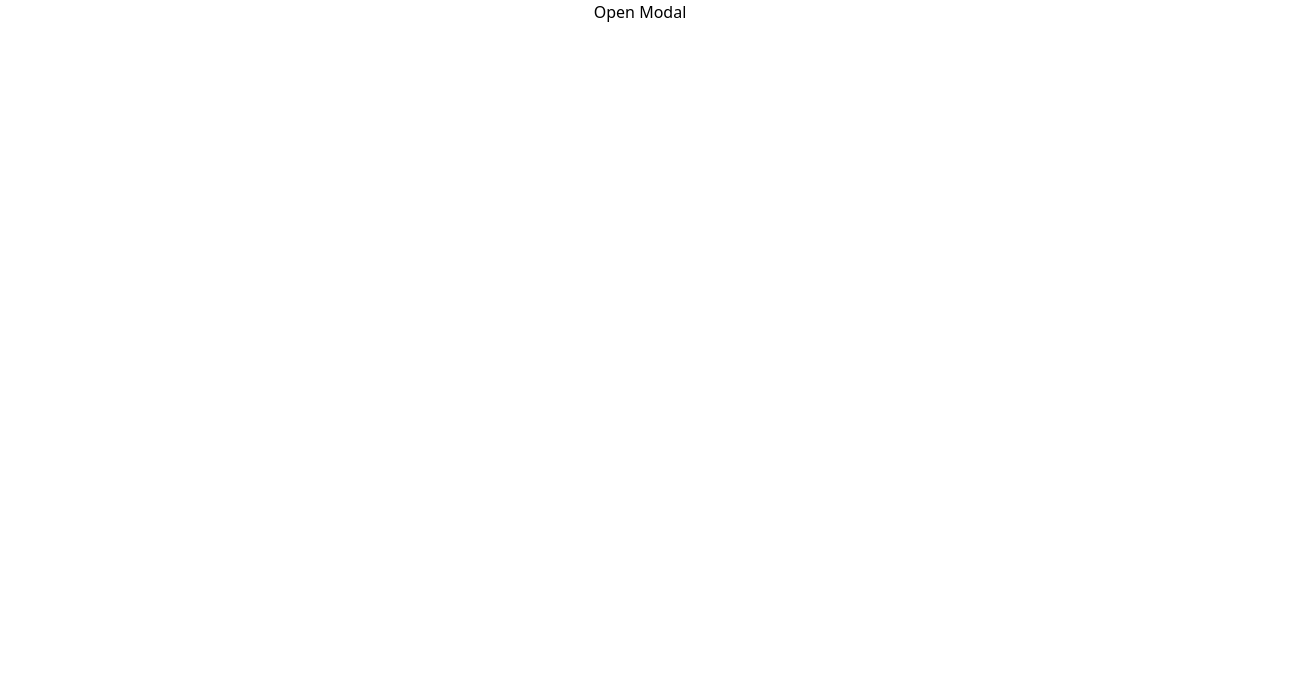
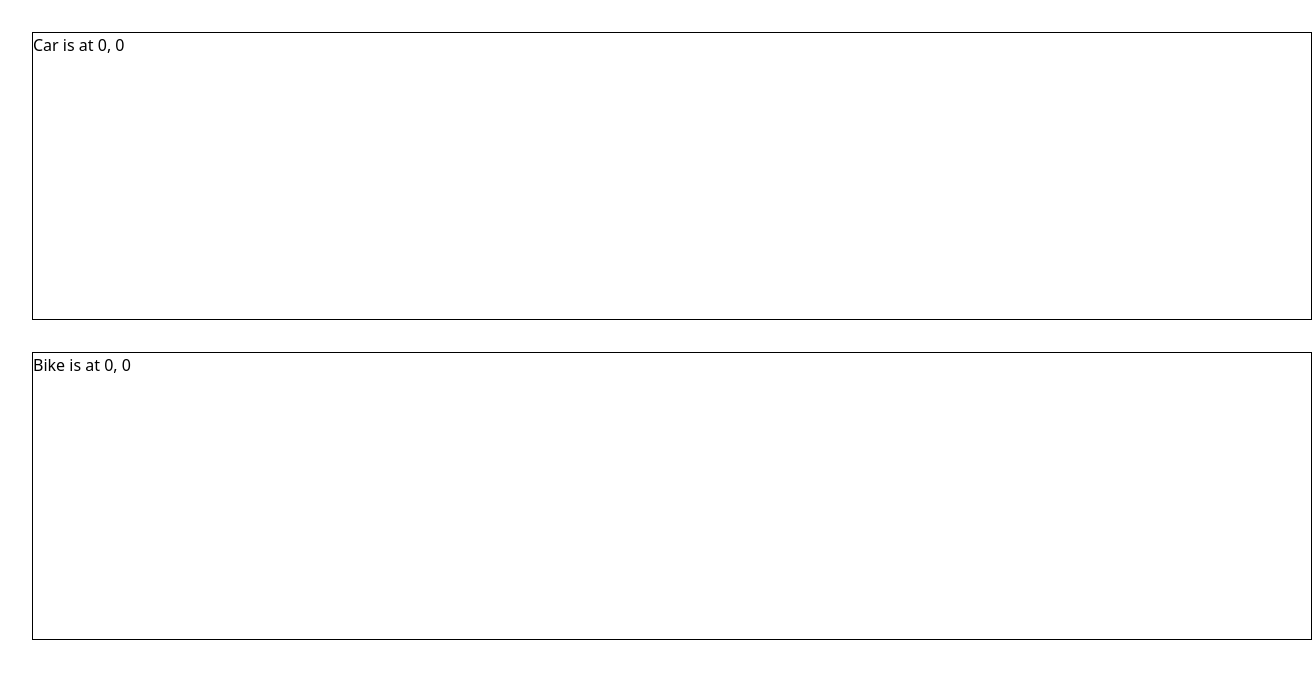
Before and after one commit to amankumar89/React.js, a React (Vite) app: page / in a window 1280 px wide. Shown: the top 678 px of the page, 1312 px wide, since content can reach past the window. Built offline with nearby package versions, Linux system fonts and the light colour scheme.

Commit message:
Refactor App component to use RenderPropsPattern and create CompoundApp for Compound Components pattern implementation

```diff
--- a/src/App.tsx
+++ b/src/App.tsx
@@ -1,35 +1,11 @@
-import { useState } from "react";
-import Modal from "./design-patterns/03-compound-components-pattern/with-pattern/modal/Modal";
-import './design-patterns/03-compound-components-pattern/compound-components-pattern.css'
-// import Modal from "./design-patterns/03-compound-components-pattern/messy/Modal";
-import AccordionDemo from "./design-patterns/03-compound-components-pattern/with-pattern/accordian/AccordianDemo";
+import RenderPropsPattern from "./design-patterns/04-render-props-pattern/RenderPropsPattern"
 
-function App() {
-    const [isOpen, setIsOpen] = useState(false);
-    return (
-        <div className="flex flex-col items-center">
-            <button onClick={() => setIsOpen(true)}>Open Modal</button>
-
-            <Modal isOpen={isOpen} onClose={() => setIsOpen(false)}>
-                <Modal.Header>
-                    <h2>Welcome!</h2>
-                </Modal.Header>
-                <Modal.Body>
-                    <p>
-                        This is a modal built with the Compound Component
-                        pattern.
-                    </p>
-                    <AccordionDemo />
-                </Modal.Body>
-                <Modal.Footer>
-                    <button onClick={() => setIsOpen(false)}>Close</button>
-                    <button onClick={() => alert("Action performed!")}>
-                        Do Action
-                    </button>
-                </Modal.Footer>
-            </Modal>
-        </div>
-    );
+const App = () => {
+  return (
+    <div>
+      <RenderPropsPattern />
+    </div>
+  )
 }
 
-export default App;
+export default App
--- /dev/null
+++ b/src/design-patterns/03-compound-components-pattern/CompoundApp.tsx
@@ -0,0 +1,35 @@
+import { useState } from "react";
+import Modal from "./design-patterns/03-compound-components-pattern/with-pattern/modal/Modal";
+import './design-patterns/03-compound-components-pattern/compound-components-pattern.css'
+// import Modal from "./design-patterns/03-compound-components-pattern/messy/Modal";
+import AccordionDemo from "./design-patterns/03-compound-components-pattern/with-pattern/accordian/AccordianDemo";
+
+function App() {
+    const [isOpen, setIsOpen] = useState(false);
+    return (
+        <div className="flex flex-col items-center">
+            <button onClick={() => setIsOpen(true)}>Open Modal</button>
+
+            <Modal isOpen={isOpen} onClose={() => setIsOpen(false)}>
+                <Modal.Header>
+                    <h2>Welcome!</h2>
+                </Modal.Header>
+                <Modal.Body>
+                    <p>
+                        This is a modal built with the Compound Component
+                        pattern.
+                    </p>
+                    <AccordionDemo />
+                </Modal.Body>
+                <Modal.Footer>
+                    <button onClick={() => setIsOpen(false)}>Close</button>
+                    <button onClick={() => alert("Action performed!")}>
+                        Do Action
+                    </button>
+                </Modal.Footer>
+            </Modal>
+        </div>
+    );
+}
+
+export default App;
--- /dev/null
+++ b/src/design-patterns/04-render-props-pattern/RenderPropsPattern.tsx
@@ -0,0 +1,45 @@
+import BikeTracker from "./messy/BikeTracker"
+import CarTracker from "./messy/CarTracker"
+import MouseTracker from "./with-pattern/MouseTracker"
+import MouseTrackerWithChildren from "./with-pattern/MouseTrackerWithChildren"
+
+const RenderPropsPattern = () => {
+   return (
+    <div className="flex flex-col gap-8 p-8">
+        {/* <CarTracker  />
+        <BikeTracker /> */}
+
+        {/* <MouseTracker render={(post) => (
+            <p>
+                Car is at {post.x}, {post.y}
+            </p>
+        )} />
+
+        <MouseTracker render={(post) => (
+            <p>
+                Bike is at {post.x}, {post.y}
+            </p>
+        )} /> */}
+
+        <MouseTrackerWithChildren>
+            {(pos) => (
+
+            <p>
+                Car is at {pos.x}, {pos.y}
+            </p>
+            )}
+        </MouseTrackerWithChildren>
+
+        <MouseTrackerWithChildren>
+            {(pos) => (
+
+            <p>
+                Bike is at {pos.x}, {pos.y}
+            </p>
+            )}
+        </MouseTrackerWithChildren>
+    </div>
+  )
+}
+
+export default RenderPropsPattern
--- /dev/null
+++ b/src/design-patterns/04-render-props-pattern/messy/BikeTracker.tsx
@@ -0,0 +1,14 @@
+import { useState } from "react"
+
+const BikeTracker = () => {
+     const [pos, setPos] = useState({x: 0, y: 0})
+  return (
+   <div className="w-screen h-72 border" onMouseMove={(e) => setPos({x: e.clientX, y: e.clientY})}>
+        <p>
+            Bike is at post({pos.x}, {pos.y})
+        </p>
+    </div>
+  )
+}
+
+export default BikeTracker
--- /dev/null
+++ b/src/design-patterns/04-render-props-pattern/messy/CarTracker.tsx
@@ -0,0 +1,15 @@
+import { useState } from "react"
+
+const CarTracker = () => {
+    const [pos, setPos] = useState({x: 0, y: 0})
+
+  return (
+    <div className="w-screen h-72 border" onMouseMove={(e) => setPos({x: e.clientX, y: e.clientY})}>
+        <p>
+            Car is at post({pos.x}, {pos.y})
+        </p>
+    </div>
+  )
+}
+
+export default CarTracker
--- /dev/null
+++ b/src/design-patterns/04-render-props-pattern/with-pattern/MouseTracker.tsx
@@ -0,0 +1,22 @@
+import { useState } from 'react'
+
+const MouseTracker = ({render}) => {
+    const [pos, setPost] = useState({
+        x: 0,
+        y: 0,
+    })
+
+    function handleMouseChange(e) {
+        setPost({
+            x: e.clientX,
+            y: e.clientY
+        })
+    }
+  return (
+    <div className="w-screen h-72 border" onMouseMove={handleMouseChange}>
+        {render(pos)}
+    </div>
+  )
+}
+
+export default MouseTracker
--- /dev/null
+++ b/src/design-patterns/04-render-props-pattern/with-pattern/MouseTrackerWithChildren.tsx
@@ -0,0 +1,22 @@
+import { useState } from 'react'
+
+const MouseTrackerWithChildren = ({children}) => {
+    const [pos, setPost] = useState({
+        x: 0,
+        y: 0,
+    })
+
+    function handleMouseChange(e) {
+        setPost({
+            x: e.clientX,
+            y: e.clientY
+        })
+    }
+  return (
+    <div className="w-screen h-72 border" onMouseMove={handleMouseChange}>
+        {children(pos)}
+    </div>
+  )
+}
+
+export default MouseTrackerWithChildren
```
